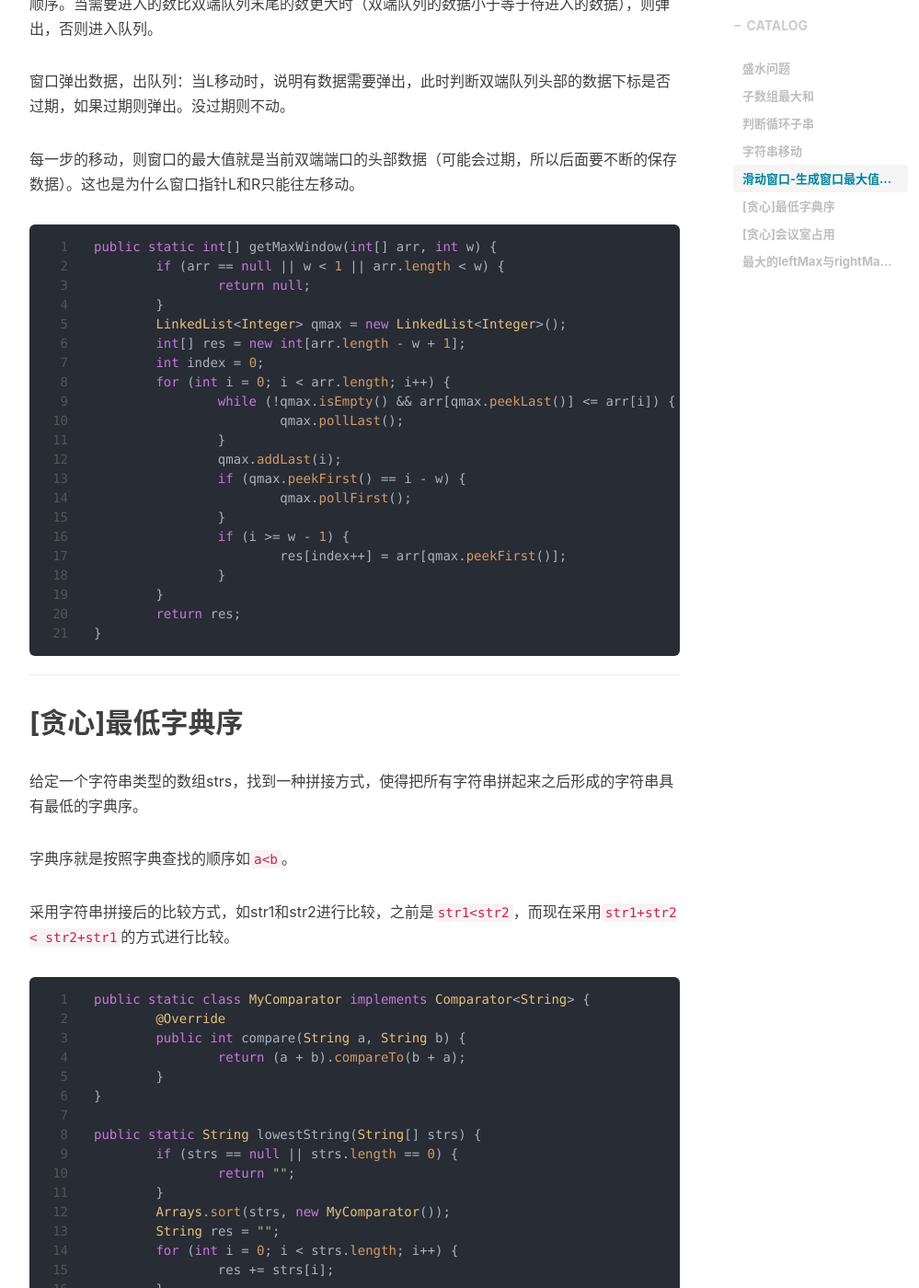
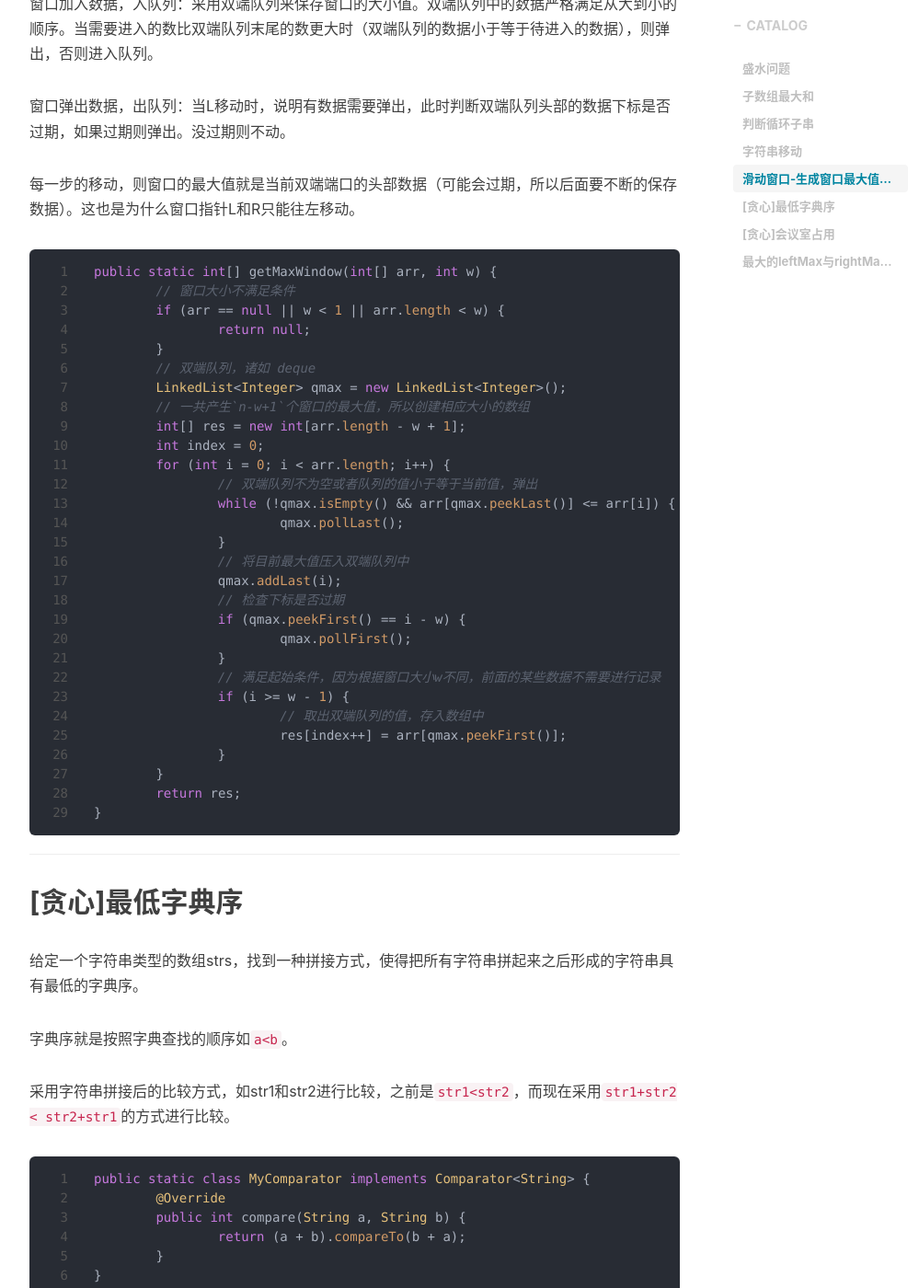
Before and after one commit to xinh79/xinh79.github.io, a Jekyll site: the page built from _posts/2019-12-19-左程云算法讲解笔记-VI.markdown, in a window 1280 px wide and 1400 px high, scrolled down 6317 px. Shown: the whole window at 92% size, without its empty margins (233-1232 px from the left). Built offline with Jekyll 4.4.1, drawn with Linux system fonts in a browser that asks for light colours; nearby versions of some CDN libraries; comment, search, counter and statistics services are not loaded; some of the changed text lies outside the part shown.

Commit message:
Update 2019-12-19-左程云算法讲解笔记-VI.markdown

````diff
--- a/_posts/2019-12-19-左程云算法讲解笔记-VI.markdown
+++ b/_posts/2019-12-19-左程云算法讲解笔记-VI.markdown
@@ -35,7 +35,7 @@ helparr2：`{5, 5, 5, 5, 4, 3, 1}`
 
 高效的解法：
 
-利用两个指针，指针L，指向位置1，指针R指向位置N-2，由于位置0和位置N-1不需要考虑，必定没水。之后移动L或者R指针，根据左右两边的瓶颈情况进行移动，最后两个指针相等时，计算全部结果求和。
+利用两个指针，指针L，指向位置1，指针R指向位置N-2，由于位置0和位置N-1不需要考虑，必定没水。之后移动L或者R指针，根据左右两边的瓶颈情况进行移动，最后两个指针相等时，计算全部结果求和。取出min(max_left, max_right)，然后减去当前值，为正数则表示可以存储的水量，如果为负值则表示不可以储水。
 
 ```java
 public static int getWater1(int[] arr) {
@@ -258,21 +258,29 @@ public static void rotate1(char[] chas, int size) {
 
 ```java
 public static int[] getMaxWindow(int[] arr, int w) {
+	// 窗口大小不满足条件
 	if (arr == null || w < 1 || arr.length < w) {
 		return null;
 	}
+	// 双端队列，诸如 deque
 	LinkedList<Integer> qmax = new LinkedList<Integer>();
+	// 一共产生`n-w+1`个窗口的最大值，所以创建相应大小的数组
 	int[] res = new int[arr.length - w + 1];
 	int index = 0;
 	for (int i = 0; i < arr.length; i++) {
+		// 双端队列不为空或者队列的值小于等于当前值，弹出
 		while (!qmax.isEmpty() && arr[qmax.peekLast()] <= arr[i]) {
 			qmax.pollLast();
 		}
+		// 将目前最大值压入双端队列中
 		qmax.addLast(i);
+		// 检查下标是否过期
 		if (qmax.peekFirst() == i - w) {
 			qmax.pollFirst();
 		}
+		// 满足起始条件，因为根据窗口大小w不同，前面的某些数据不需要进行记录
 		if (i >= w - 1) {
+			// 取出双端队列的值，存入数组中
 			res[index++] = arr[qmax.peekFirst()];
 		}
 	}
@@ -302,6 +310,7 @@ public static String lowestString(String[] strs) {
 	if (strs == null || strs.length == 0) {
 		return "";
 	}
+	// 将字符串排列后，直接连接
 	Arrays.sort(strs, new MyComparator());
 	String res = "";
 	for (int i = 0; i < strs.length; i++) {
@@ -403,9 +412,11 @@ public static int maxABS2(int[] arr) {
 
 public static int maxABS3(int[] arr) {
 	int max = Integer.MIN_VALUE;
+	// 找出其中的最大值
 	for (int i = 0; i < arr.length; i++) {
 		max = Math.max(arr[i], max);
 	}
+	// 对于数组首尾数字挑一个最小值返回
 	return max - Math.min(arr[0], arr[arr.length - 1]);
 }
 ```
````
